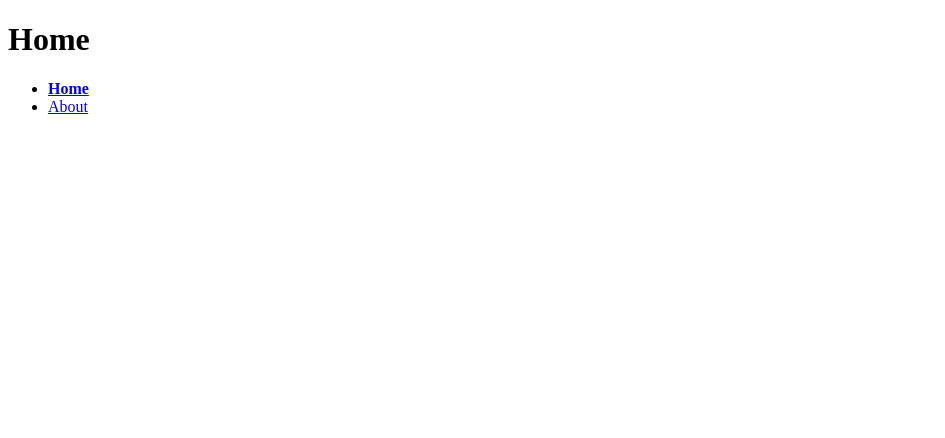
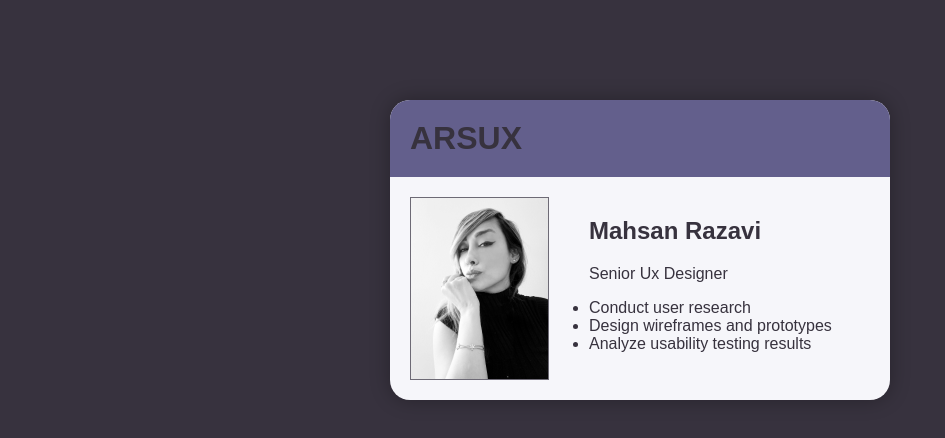
Before and after one commit to Masan62/getting-started, a plain HTML site: page index.html in a window 1280 px wide. Shown: the whole page, without its empty margins (0-945 px from the left). Drawn offline with Linux system fonts and the light colour scheme.

Commit message:
added the design

```diff
--- a/index.html
+++ b/index.html
@@ -7,13 +7,19 @@
     <link rel="stylesheet" href="screen.css">
   </head>
   <body>
-    <h1>Home</h1>
-    <nav>
-      <ul>
-        <li><a href="index.html" class="active">Home</a></li>
-        <li><a href="about.html">About</a></li>
-      </ul>
-    </nav>
-    <script src="index.js"></script>
-  </body>
+    <div class="card">
+      <h1>ARSUX</h1>
+      <div>
+        <img alt="Headshot of Mahsan Razavi" src="ImageM.png"/>
+        <h2>Mahsan Razavi</h2>
+        <p id="rolee">Senior Ux Designer
+          <ul>
+            <li>Conduct user research</li>
+            <li>Design wireframes and prototypes</li>
+            <li>Analyze usability testing results</li>
+        </ul>
+        </p>
+  </div>
+ </div>
+</body>
 </html>
--- a/screen.css
+++ b/screen.css
@@ -2,3 +2,35 @@
 a.active {
     font-weight: bold;
 }
+body{
+    background: #37323E;
+    margin-top: 100px;
+    font-family: Arial, sans-serif;
+}
+.card {
+    background: #F6F6FA;
+    color: #37323E;
+    margin: 0 auto;
+    width: 500px;
+    height: 300px;
+    border-radius: 20px;
+    box-shadow: 0 0 20px rgba(0,0,0,0.3);
+
+}
+
+.card div {
+    padding: 20px;
+}
+
+h1 {
+    background: #635f8c;
+    margin: 0;
+    padding: 20px;
+    border-radius: 20px 20px 0 0;
+    font-family: Arial, sans-serif;
+
+}
+img {
+    float: left;
+    margin-right: 40px;
+}
```
Also changed, not shown: ImageM.png (added).
